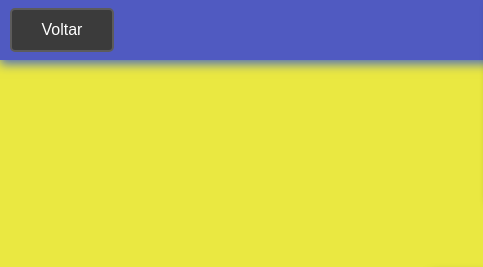
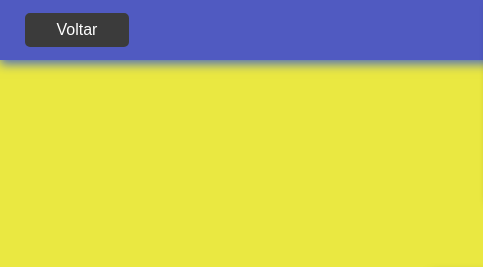
Before and after one commit to PaulaoTI/Banco, a plain HTML site: page saque.html in a window 1280 px wide. Shown: the top 267 px of the page, 0-483 px from the left. Drawn offline with Linux system fonts and the light colour scheme.

Commit message:
Update saque.html

```diff
--- a/saque.html
+++ b/saque.html
@@ -37,14 +37,16 @@
         }
 
         .voltar {
-            height: 40px;
+            height: 30px;
             width: 100px;
             display: flex;
             justify-content: center;
             align-items: center;
+            position: absolute;
+            left: 25px;
             cursor: pointer;
             border-radius: 5px;
-            border: 2px solid rgb(92, 91, 91);
+            border: 2px solid rgb(59, 59, 59);
             background-color: rgb(59, 59, 59);
             color: white;
             text-decoration: none;
@@ -53,7 +55,9 @@
 
         .voltar:hover {
             color: white;
-            background-color: rgb(39, 39, 39);
+            transform: scale(1.2,1.2);
+            background-color: rgb(59, 59, 59);
+            border: 2px solid rgb(59, 59, 59);
         }
 
         h1 {
```
